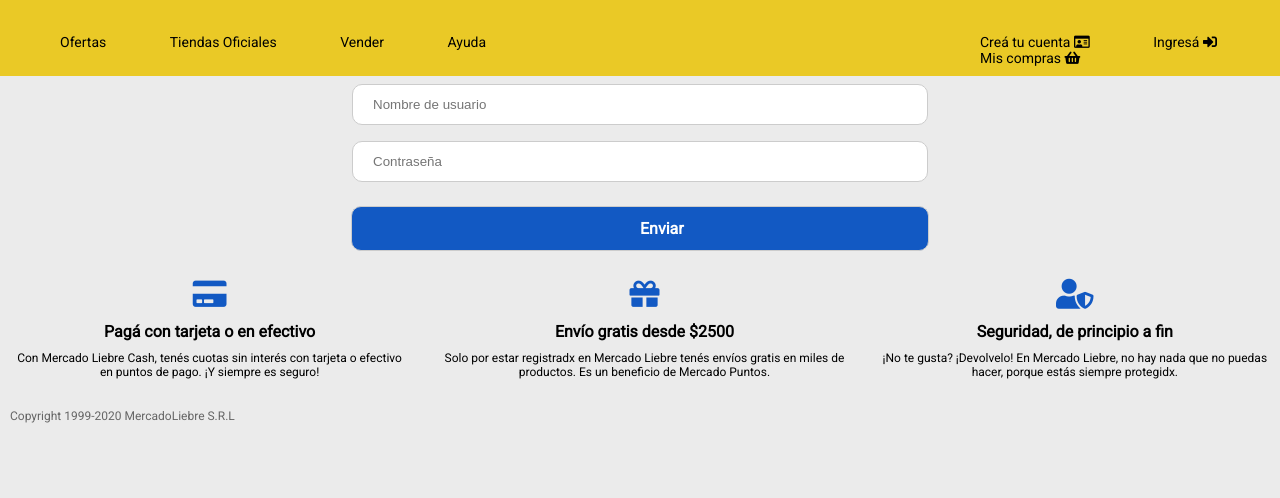
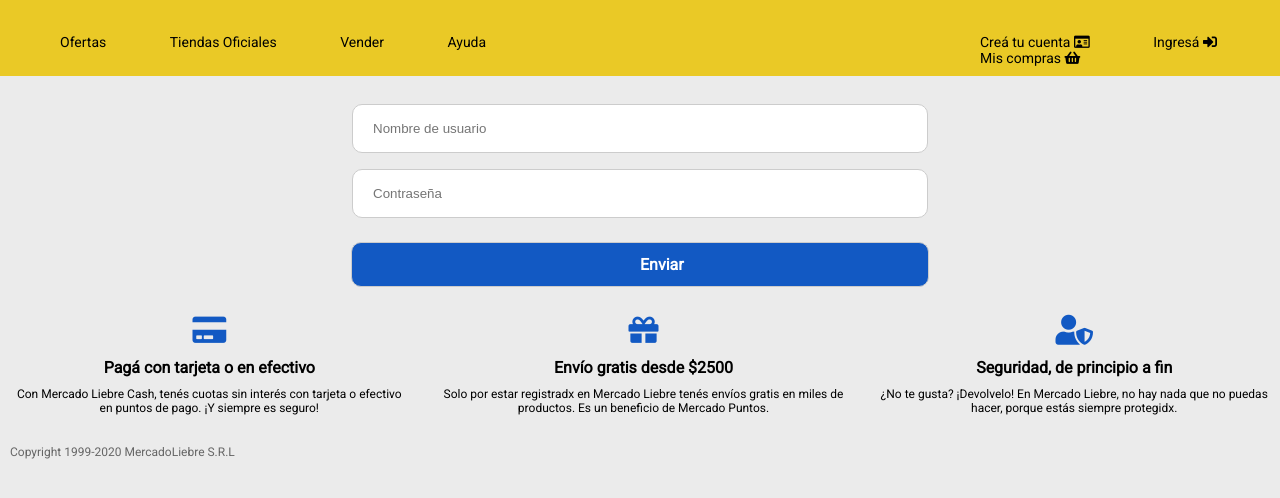
Before and after one commit to dportugaln/MercadoLiebre, a website: page views/login.html in a window 1280 px wide. Shown: the part 126-624 px from the top of the page. Drawn offline with Linux system fonts and the light colour scheme; files that its build step writes are made by us from their sources; files whose address does not match are found by name.

Commit message:
Arreglado padding de registro

```diff
--- a/public/css/styles.css
+++ b/public/css/styles.css
@@ -212,6 +212,11 @@
     border-radius: 10px;
 }
  */
+
+.register, .login {
+    padding-top: 20px;
+}
+
 .register input#name, input#user, input#address, input#birthdate, input#picture{
     width: 50%;
     padding: 12px 20px;
@@ -284,7 +289,7 @@
 .login input[type=text], input[type=password]{
 
     width: 50%;
-    padding: 12px 20px;
+    padding: 16px 20px;
     margin: 8px 0;
     margin-left: 25%;
     display: inline-block;
--- a/views/login.html
+++ b/views/login.html
@@ -92,7 +92,7 @@
             <h4>Seguridad, de principio a fin</h4>
               <div></div>
             <p class="text">
-              ¡No te gusta? ¡Devolvelo! En Mercado Liebre, no hay nada que no puedas
+              ¿No te gusta? ¡Devolvelo! En Mercado Liebre, no hay nada que no puedas
               hacer, porque estás siempre protegidx.
             </p>
           </section>
```
Also changed, not shown: views/home.html (+1 -1 lines), views/register.html (+1 -1 lines).
